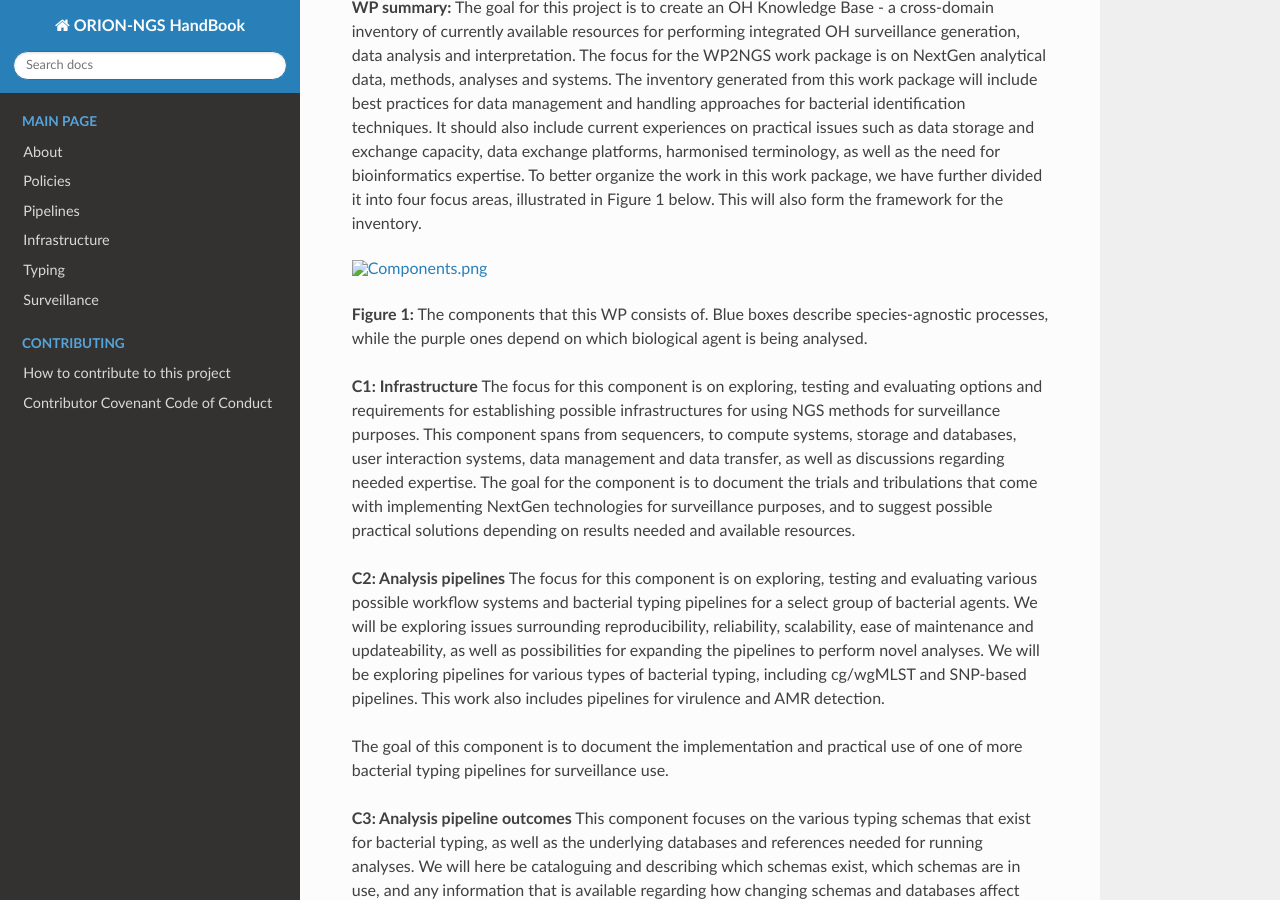
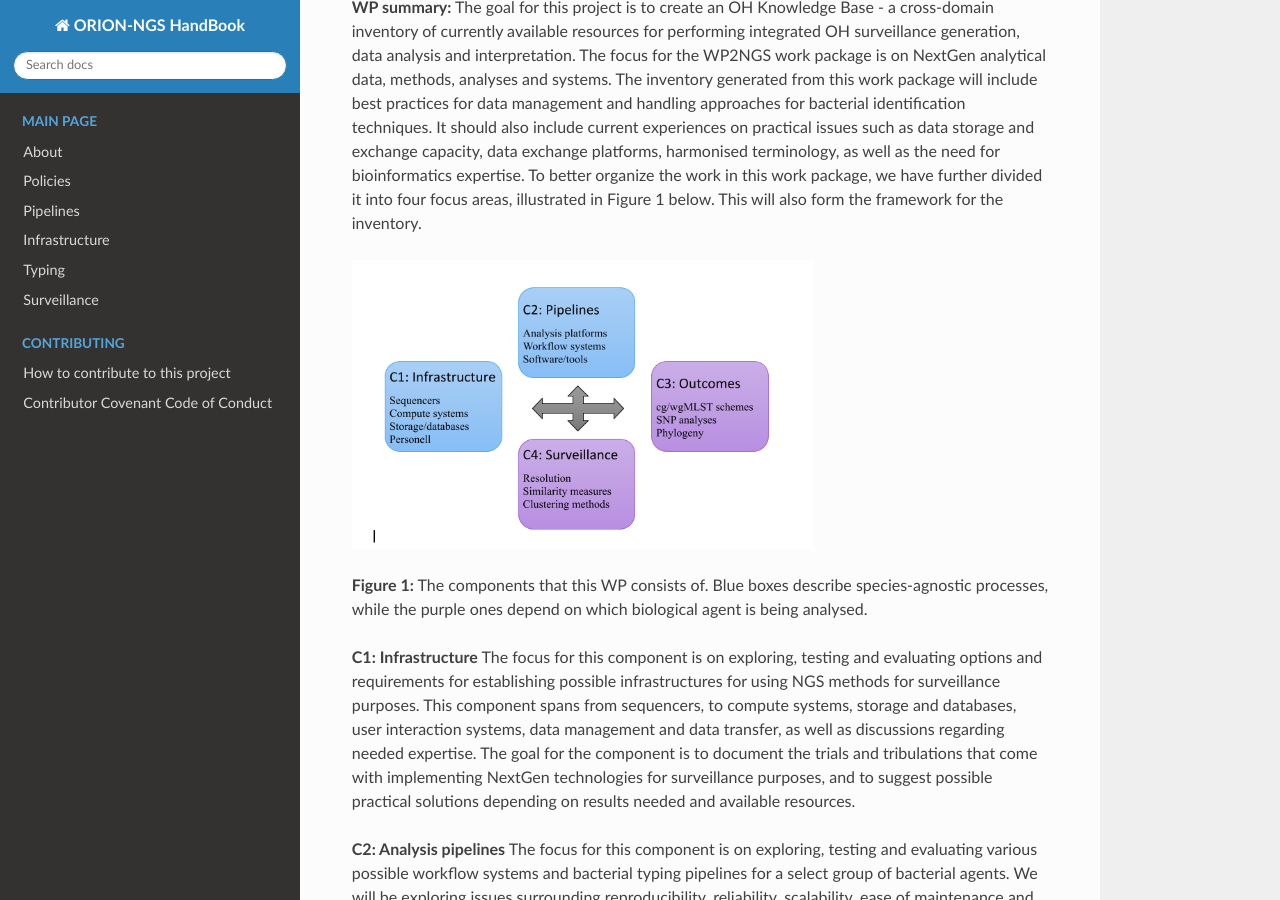
Before and after one commit to NorwegianVeterinaryInstitute/ORION_HandBook, a Sphinx documentation site: the page built from docs/source/index.rst, in a window 1280 px wide and 900 px high, scrolled down 1008 px. Built offline with Sphinx 7.4.7 and the Read the Docs theme 2.0.0, drawn with Linux system fonts in a browser that asks for light colours.

Commit message:
Fixing the image

```diff
--- a/docs/source/index.rst
+++ b/docs/source/index.rst
@@ -49,7 +49,7 @@ ORION WP2-NGS
 The goal for this project is to create an OH Knowledge Base - a cross-domain inventory of currently available resources for performing integrated OH surveillance generation, data analysis and interpretation. The focus for the WP2NGS work package is on NextGen analytical data, methods, analyses and systems. The inventory generated from this work package will include best practices for data management and handling approaches for bacterial identification techniques. It should also include current experiences on practical issues such as data storage and exchange capacity, data exchange platforms, harmonised terminology, as well as the need for bioinformatics expertise.
 To better organize the work in this work package, we have further divided it into four focus areas, illustrated in Figure 1 below. This will also form the framework for the inventory.
 
-.. image:: Components.png
+.. image:: Components.PNG
    :width: 462
    :height: 290
 
```
